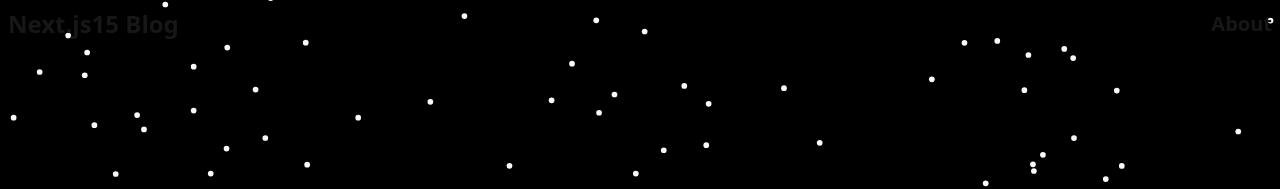
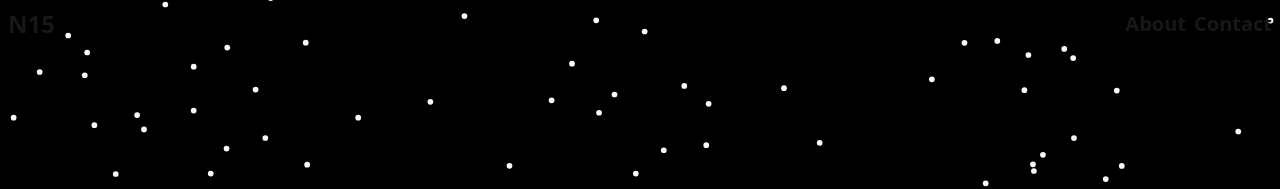
Before and after one commit to Joex13/n15-blog, a Next.js app: page / in a window 1280 px wide. Shown: the top 189 px of the page. Built offline with nearby package versions, Linux system fonts and the light colour scheme; a web font is replaced by a local one.

Commit message:
feat: navタグにContactページを追加

```diff
--- a/components/layout/Header.tsx
+++ b/components/layout/Header.tsx
@@ -4,13 +4,22 @@ export const Header = () => {
   return (
     <header className="mx-auto flex justify-between w-full">
       <Link href="/" className="text-2xl font-bold">
-        Next.js15 Blog
+        N15
       </Link>
       <div className="flex items-center">
         <nav className="hidden md:block">
-          <Link href="/about" className="text-xl font-bold">
-            About
-          </Link>
+          <ul className="flex gap-2">
+            <li>
+              <Link href="/about" className="text-xl font-bold">
+                About
+              </Link>
+            </li>
+            <li>
+              <Link href="/contact" className="text-xl font-bold">
+                Contact
+              </Link>
+            </li>
+          </ul>
         </nav>
         <div className="md:hidden">
           <button
```
